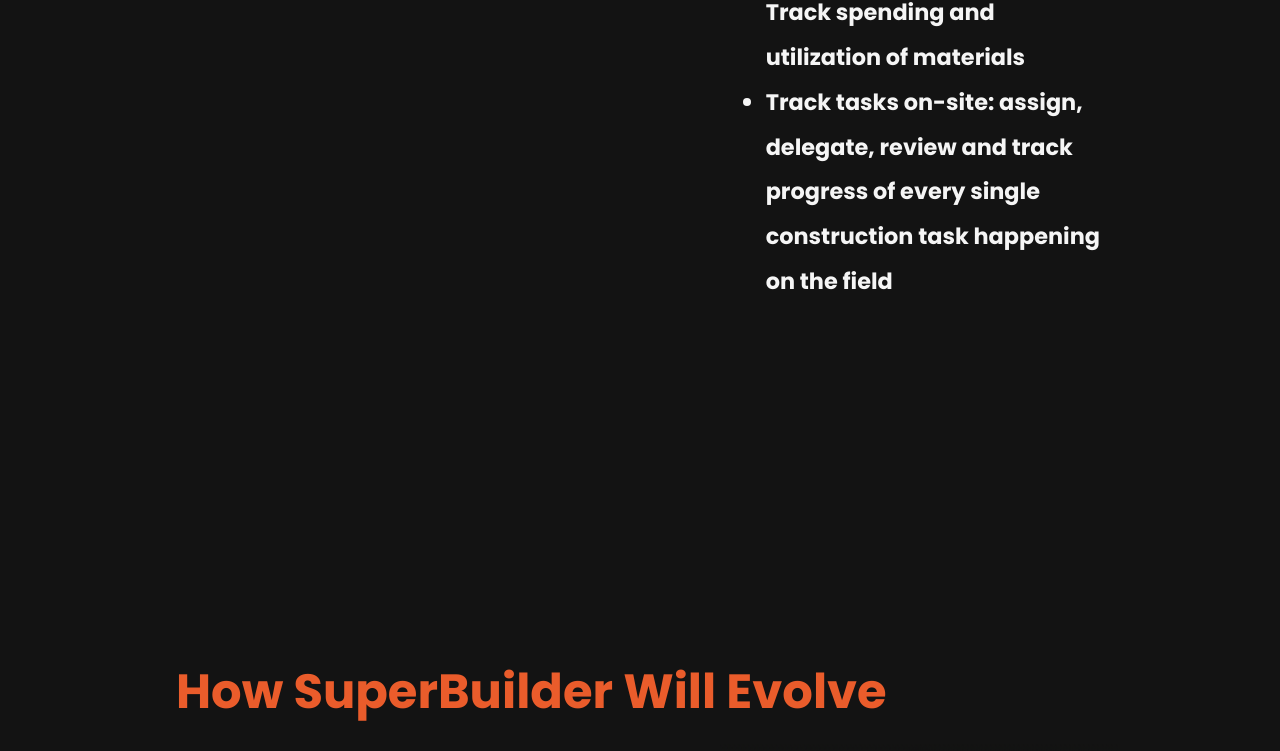
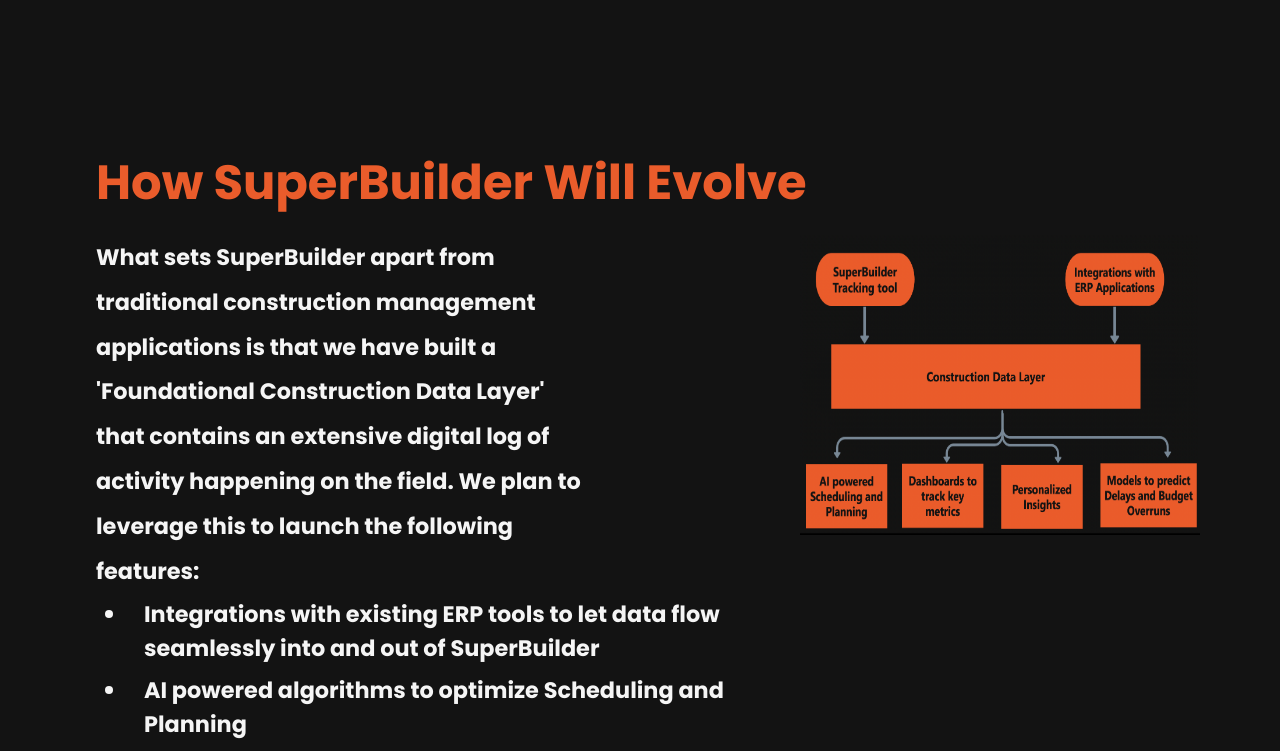
Before and after one commit to karthikven/karthikven.github.io, a plain HTML site: page product.html in a window 1280 px wide. Shown: the part 1820-2571 px from the top of the page. Drawn offline with Linux system fonts and the light colour scheme.

Commit message:
updated alignment in aboutus.css, product.css

```diff
--- a/product.css
+++ b/product.css
@@ -311,17 +311,32 @@
 
 .how-superbuilder-works {
 	background-color: #131313;
-	padding: 5rem 5rem;
 	display: flex;
 	/*grid-template-columns: 1fr 1fr;*/
 	align-items: center;
 	justify-content: center;
-	height: 100%;
+	height: 10%;
+	margin: 0 auto;
 	z-index: 1;
 	width: 100%;
 	max-width: 1300px;
-	padding: 5rem 5rem;
+	/*padding: 5rem 5rem;*/
 	/*margin-bottom: 20px;*/
+
+	/*
+	background-color:#131313;
+	display: block;
+	/*grid-template-columns: 1fr 1fr;*/
+	/*
+	align-items: center;
+	justify-content: center;
+	margin: 0 auto;
+	z-index: 1;
+	width: 100%;
+	max-width: 1300px;
+	padding: 0 0px;
+	height: 10%
+	*/
 }
 
 .how-superbuilder-works-heading-box {
@@ -384,16 +399,17 @@
 
 .product-evolution {
 	background-color: #131313;
-	padding: 5rem 5rem;
+	/*padding: 5rem 5rem;*/
 	display: block;
 	/*grid-template-columns: 1fr 1fr;*/
 	align-items: center;
 	justify-content: center;
-	height: 100%;
+	height: 10%;
 	z-index: 1;
 	width: 100%;
 	max-width: 1300px;
-	padding: 5rem 5rem;
+	/*padding: 5rem 5rem;*/
+	margin: 0 auto;
 	/*margin-bottom: 20px;*/
 }
 
@@ -479,17 +495,18 @@
 
 .product-comparison-matrix {
 	background-color: #131313;
-	padding: 5rem 5rem;
+	/*padding: 5rem 5rem; */
 	display: block;
 	/*grid-template-columns: 1fr 1fr;*/
 	align-items: center;
 	justify-content: center;
-	height: 100%;
+	height: 10%;
 	z-index: 1;
 	width: 100%;
 	max-width: 1300px;
-	padding: 5rem 5rem;
+	/*padding: 5rem 5rem;*/
 	color: #f5f5f5;
+	margin: 0 auto;
 	/*margin-bottom: 20px;*/
 }
 
```
Also changed, not shown: aboutus.css (+6 -7 lines).
